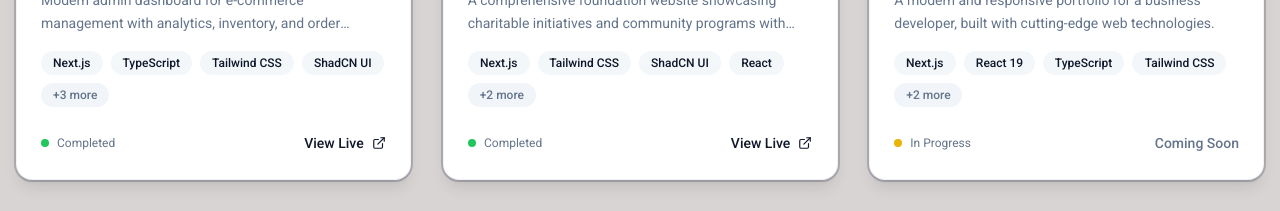
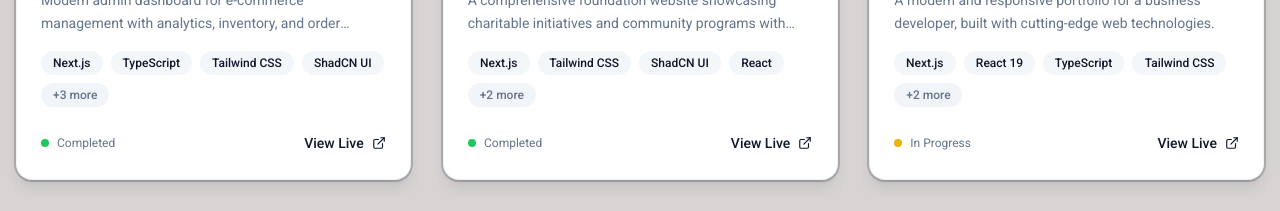
Before and after one commit to zohaibsaeed117/Personal-Portfolio, a Next.js app: page / in a window 1280 px wide. Shown: the part 3220-3431 px from the top of the page. Built offline with nearby package versions, Linux system fonts and the light colour scheme.

Commit message:
added link

```diff
--- a/src/constants/projects.ts
+++ b/src/constants/projects.ts
@@ -56,7 +56,7 @@ export const projectsData = [
             "Engineered a React Native application for the Faizan-e-Chisht Organization, delivering accurate prayer times and notifications for the next prayer, thereby enriching the user's religious practice experience. By leveraging Expo for development and NativeWind for styling, I ensured seamless functionality and a user-friendly interface.",
         tools: ["React Native", "Expo", "NativeWind", "JavaScript", "Mobile Development"],
         path: "prayerapp1.png",
-        link: "https://faizan-e-chist-server.vercel.app/faizan-e-chist.apk",
+        link: "https://play.google.com/store/apps/details?id=com.itz_zaibi_17.FaizaneChisht&pcampaignid=web_share",
         github: "",
         category: "mobile",
         featured: false,
@@ -77,7 +77,7 @@ export const projectsData = [
             "GSAP"
         ],
         "path": "najam-portfolio.png",
-        "link": "",
+        "link": "https://www.najamulhassan.com",
         "github": "",
         "category": "web",
         "featured": true,
```
